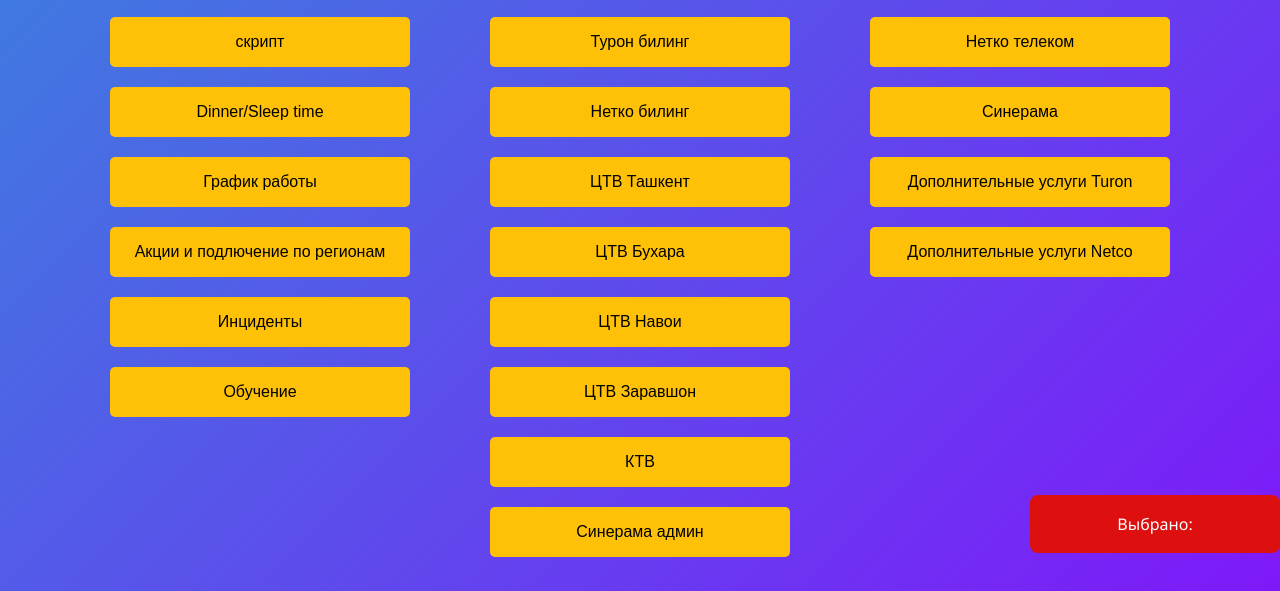
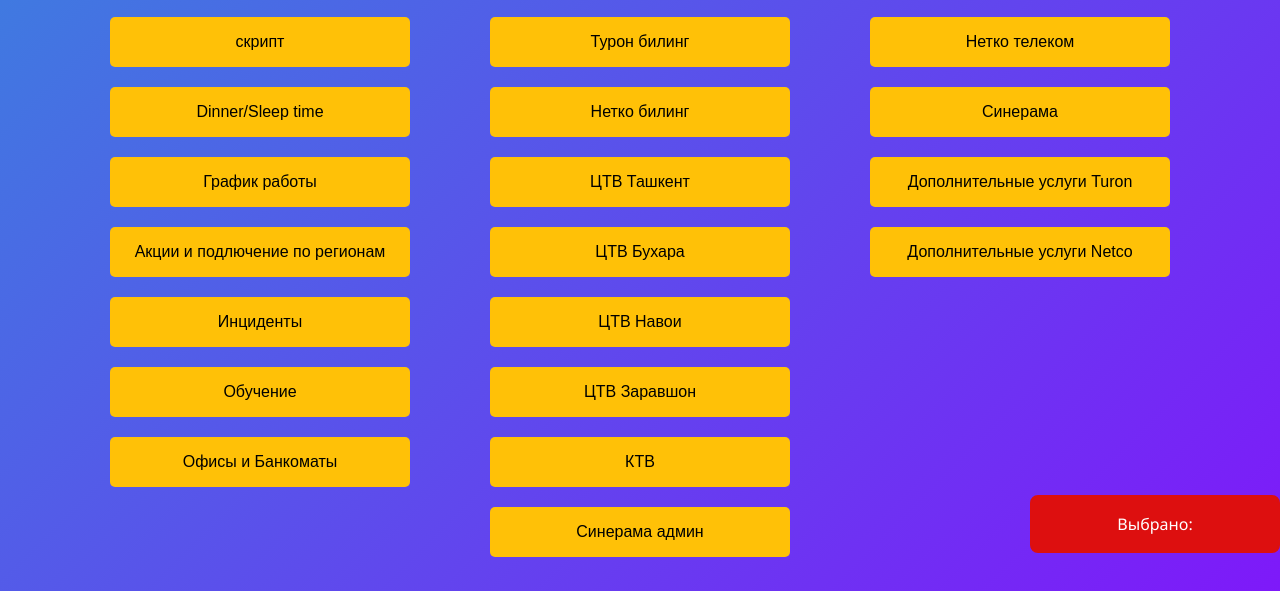
Before and after one commit to mirtalipov/turon, a plain HTML site: page instrument.html in a window 1280 px wide. Shown: the part 227-818 px from the top of the page. Drawn offline with nearby package versions, Linux system fonts and the light colour scheme.

Commit message:
Update instrument.html

```diff
--- a/instrument.html
+++ b/instrument.html
@@ -33,6 +33,9 @@
             target="_blank"><button type="button" class="btn btn-warning" id="Инциденты">Инциденты </button></a><br>
           <a href="Обучение/index.html" ><button type="button" class="btn btn-warning"
               id="Обучение">Обучение
+            </button></a><br>
+          <a href="https://docs.google.com/spreadsheets/d/1wX7UQ7iDlvYifW5i2rRsF1DZTaSSJ0DP1QqQJ3EuLK8/edit#gid=0" target="_blank"><button type="button" class="btn btn-warning"
+              id="Обучение">Офисы и Банкоматы
             </button></a><br>
         </div>
         <div class="col">
```
